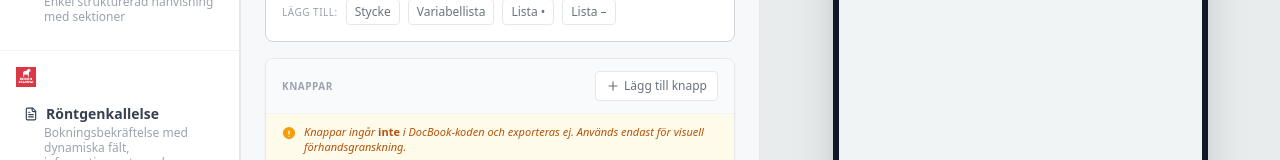
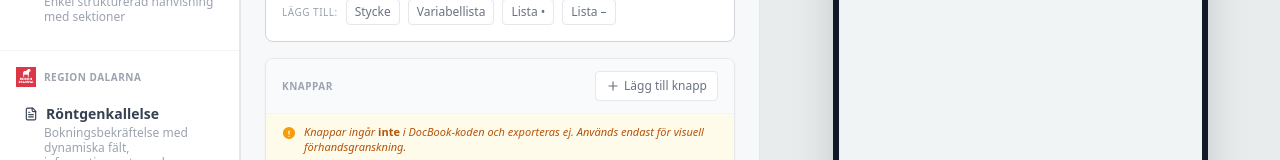
Before and after one commit to graveyard666/DocBook_Mallverktyg, a React (Vite) app: page / in a window 1280 px wide. Shown: the part 546-706 px from the top of the page. Built offline with nearby package versions, Linux system fonts and the light colour scheme.

Commit message:
Update group headers with logo and text

```diff
--- a/src/components/Sidebar.tsx
+++ b/src/components/Sidebar.tsx
@@ -171,7 +171,12 @@ export function Sidebar({
             <div key={group.id} className={idx > 0 ? 'border-t border-gray-100' : ''}>
               <div className="px-4 pt-4 pb-2 flex items-center gap-2">
                 {group.logo ? (
-                  <img src={group.logo} alt={group.label} className="h-5 w-auto object-contain" />
+                  <>
+                    <img src={group.logo} alt={group.label} className="h-5 w-auto object-contain" />
+                    <span className="text-[10px] font-bold text-gray-400 uppercase tracking-wider">
+                      {group.label}
+                    </span>
+                  </>
                 ) : (
                   <>
                     <BookOpen className="w-3.5 h-3.5 text-gray-400" />
```
